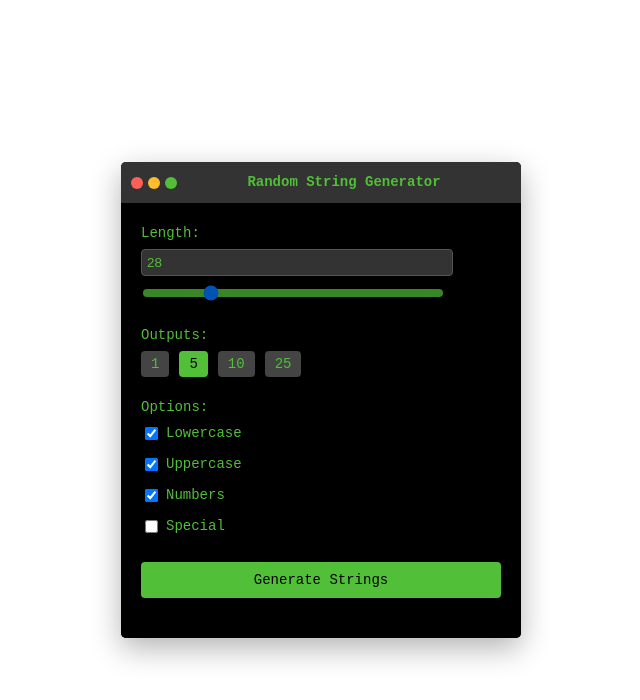
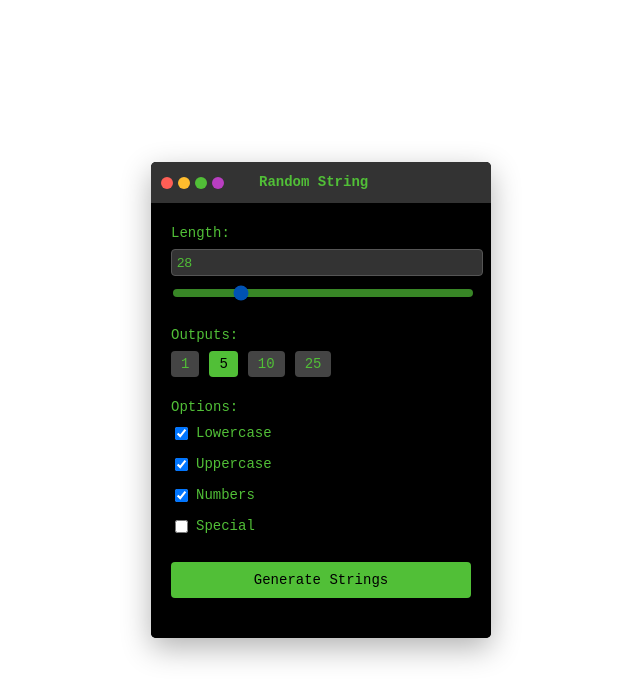
Before and after one commit to alexi-o/random-string, a Svelte app: page / in a window 1280 px wide. Shown: the top 700 px of the page, without its empty margins (319-959 px from the left). Built offline with nearby package versions, Linux system fonts and the light colour scheme.

Commit message:
styling updates

```diff
--- a/src/App.svelte
+++ b/src/App.svelte
@@ -58,15 +58,17 @@
 <main style="--theme-color: {themeColor}">
   <div class="terminal-header">
     <div class="buttons">
-      <button class="button red" on:click={() => setThemeColor("#ff5f56")}
+      <button class="button red" on:click={() => setThemeColor("#b83019")}
       ></button>
-      <button class="button yellow" on:click={() => setThemeColor("#ffbd2e")}
+      <button class="button yellow" on:click={() => setThemeColor("#c6c43d")}
       ></button>
       <button class="button green" on:click={() => setThemeColor("#51bf37")}
       ></button>
+      <button class="button purple" on:click={() => setThemeColor("#b93ec1")}
+      ></button>
     </div>
 
-    <div class="title">Random String Generator</div>
+    <div class="title">Random String</div>
   </div>
 
   <div class="terminal-body">
@@ -151,7 +153,8 @@
 
 <style>
   main {
-    width: 400px;
+    width: 100%;
+    height: 100%;
     margin: 0 auto;
     border-radius: 5px;
     box-shadow: 0px 10px 30px rgba(0, 0, 0, 0.3);
@@ -205,10 +208,15 @@
     background-color: #51bf37;
   }
 
+  .button.purple {
+    background-color: #b93ec1;
+  }
+
   .title {
     flex-grow: 1;
-    text-align: center;
+    text-align: left;
     color: var(--theme-color);
+    margin-left: 35px;
     font-weight: bold;
     font-size: 14px;
   }
```
